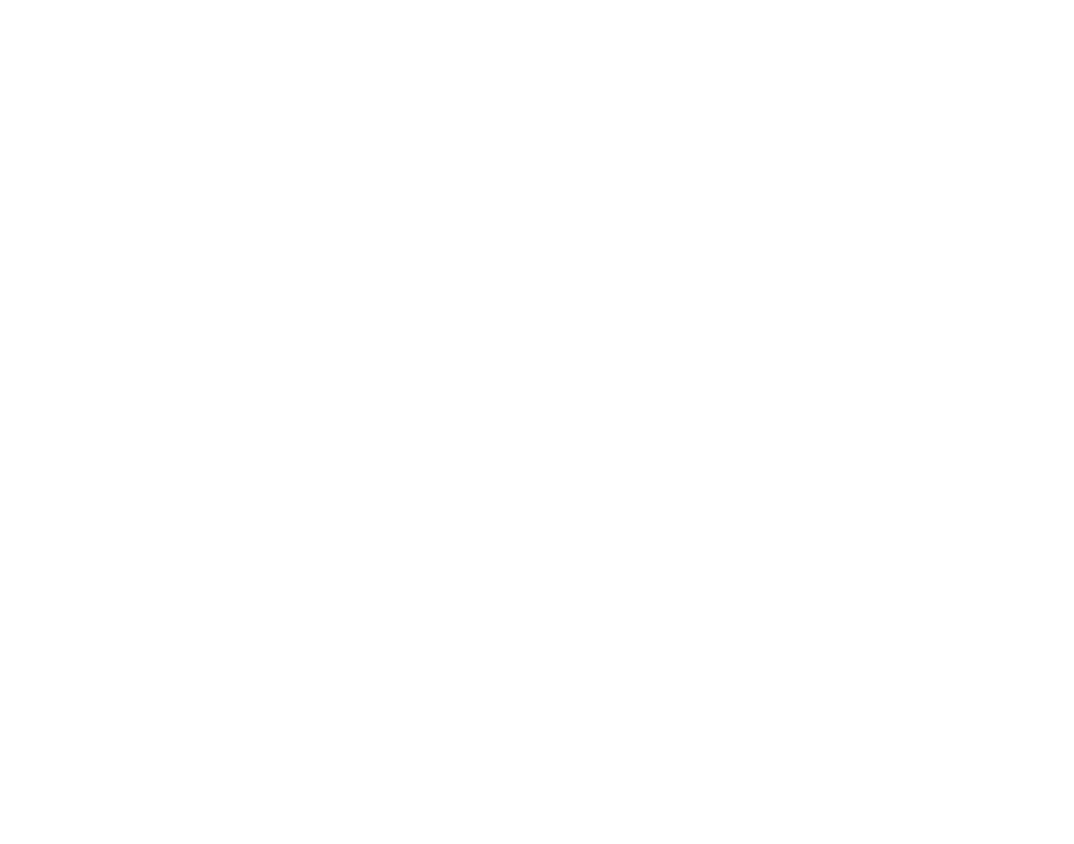
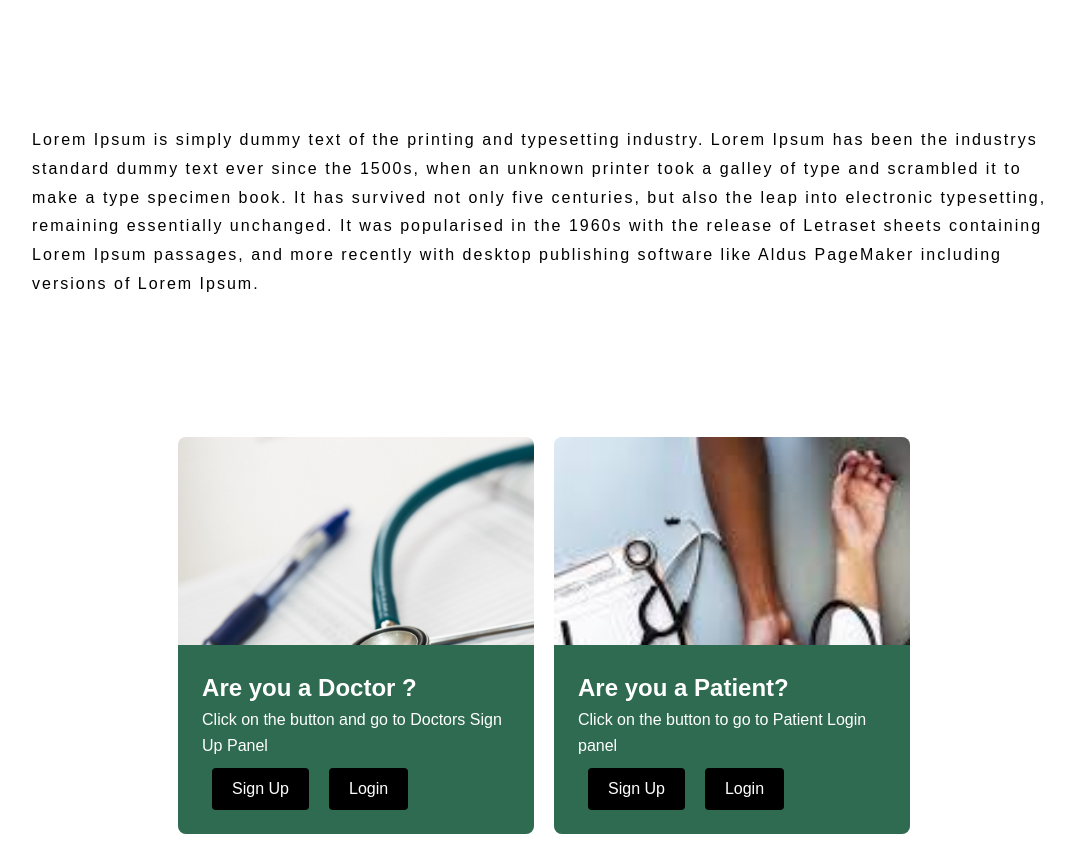
Before and after one commit to shivang10/hospital-management-app, a React (Create React App) app in the folder client/: page / in a window 1280 px wide. Shown: the part 620-1464 px from the top of the page, without its empty margins (96-1170 px from the left). Before the commit the page ends 800 px from the top, so only its background shows below. Built offline with nearby package versions, Linux system fonts and the light colour scheme.

Commit message:
ui improvements

```diff
--- a/client/src/authentication/login.tsx
+++ b/client/src/authentication/login.tsx
@@ -19,6 +19,13 @@
         password: ""
     });
 
+    const [authErrors, setAuthErrors] = useState({
+        username: "",
+        password: ""
+    });
+
+    const [isSubmit, setIsSubmit] = useState(false);
+
     const [fetchUser] = useLazyQuery(AUTH_USER);
 
     const handleChange = (event:React.ChangeEvent<HTMLInputElement>) => {
@@ -28,13 +35,33 @@
         });
     };
 
+    const validate = (authDetails:UserLoginDetailsInterface) =>{
+        const errors = {name: "", username: "", age: "", password: ""};
+        if(!authDetails.username){
+            errors.username = "Username is Required";
+        }
+        if(!authDetails.password){
+            errors.password = "Password is Required";
+        }
+        if(errors.username == "" && errors.password == ""){
+            setIsSubmit(true);
+        }
+        else{
+            setIsSubmit(false);
+        }
+        return errors;
+    };
+
     const handleLogin = () => {
+        setAuthErrors(validate(authDetails));
+        if(isSubmit){
             fetchUser({
                 variables:{
                     username: authDetails.username,
                     password: authDetails.password
                 },
             });
+        }
     };
 
     return(
@@ -54,17 +81,25 @@
                         </div>
                     </section>
                     <div>
-                        <label className="input-label">UserName</label>
+                        <label className="input-label">UserName</label><span>{authErrors.username}</span>
                         <input className="input-text-width-100" type="text" placeholder="UserName" name="username" onChange={handleChange}/>
                     </div>
                     <div>
-                        <label className="input-label">Password</label>
+                        <label className="input-label">Password</label><span>{authErrors.password}</span>
                         <input className="input-text-width-100" type="password" placeholder="Password" name="password" onChange={handleChange}/>
                     </div>
                     <div>
-                        <input className="input-checkbox" type="checkbox"/>
+                        <label className="doctor-checkbox-label">
+                            <input className="input-checkbox" type="checkbox" checked = {true} name="doctorCheckbox" onChange={handleChange}/>Doctor
+                        </label>
+
+                        <label className="patient-checkbox-label">
+                            <input className="input-checkbox" type="checkbox" checked = {false} name="patientCheckbox" onChange={handleChange}/>Patient
+                        </label>
                     </div>
+                    <div className="submit-button">
                         <button className="btn-add-16px" onClick={handleLogin}>Login</button>
+                    </div>
                 </div>
             </div>
         </div>
--- a/client/src/homepage/homepage.tsx
+++ b/client/src/homepage/homepage.tsx
@@ -3,6 +3,7 @@
 const Homepage: React.FC = () => {
     return (
         <div className="homepage">
+            <div className="homepage-left">
                 <div className="homepage-images">
                     <span id="item-1"></span>
                     <span id="item-2"></span>
@@ -20,17 +21,6 @@
                         <a href="#item-1" className="arrow-next arrow"></a>
                     </div>
                 </div>
-            <div className="homepage-doctor">
-                <div className="doctor-card">
-                    <div className="doctor-card-content">
-                        <h2 className="doctor-card-title">Are you a Doctor ?</h2>
-                        <p className="doctor-card-body">
-                            Click on the button and go to Doctors Sign Up Panel
-                        </p>
-                        <a href="#" className="doctor-card-button">Sign Up</a>
-                    </div>
-                </div>
-            </div>
                 <div className="homepage-aboutUs">
                     <h1>About US</h1>
                     <p>Lorem Ipsum is simply dummy text of the printing and typesetting industry.
@@ -43,6 +33,21 @@
                         publishing software like Aldus PageMaker including versions of Lorem
                         Ipsum.</p>
                 </div>
+            </div>
+            <div className="homepage-right">
+                <div className="homepage-doctor">
+                    <div className="doctor-card">
+                        <div className="doctor-card-content">
+                            <h2 className="doctor-card-title">Are you a Doctor ?</h2>
+                            <p className="doctor-card-body">
+                                Click on the button and go to Doctors Sign Up Panel
+                            </p>
+                            <a href="/signUp" className="card-button">Sign Up</a>
+                            <a href="/login" className="card-button">Login</a>
+                        </div>
+                    </div>
+                </div>
+
                 <div className="homepage-patient">
                     <div className="patient-card">
                         <div className="patient-card-content">
@@ -50,7 +55,9 @@
                             <p className="patient-card-body">
                                 Click on the button to go to Patient Login panel
                             </p>
-                        <a href="#" className="patient-card-button">Login In</a>
+                            <a href="/signUp" className="card-button">Sign Up</a>
+                            <a href="/login" className="card-button">Login</a>
+                        </div>
                     </div>
                 </div>
             </div>
--- a/client/src/routes/routeLinks.ts
+++ b/client/src/routes/routeLinks.ts
@@ -1,3 +1,3 @@
 export const loginRouteLink = "/login";
 export const signUpRouteLink = "/signUp";
-export const homepageRouteLink = "/homepage";
+export const homepageRouteLink = "/";
--- a/client/src/routes/routes.tsx
+++ b/client/src/routes/routes.tsx
@@ -13,7 +13,7 @@
     return (
         <Suspense fallback={<div>Loading</div>}>
             <Switch>
-                <Route path={homepageRouteLink} component={Homepage}/>
+                <Route path={homepageRouteLink} component={Homepage} exact={true}/>
                 <Route path={loginRouteLink} component={Login}/>
                 <Route path={signUpRouteLink} component={SignUp}/>
             </Switch>
--- a/client/src/styles/components/_homepage.scss
+++ b/client/src/styles/components/_homepage.scss
@@ -1,10 +1,14 @@
-.homepage {
-  display: grid;
-  grid-template-columns: 3fr 2fr;
-  grid-template-rows: 1fr 1fr;
+.homepage{
+  display: flex;
+  flex-direction: column;
   background-color: $color-white;
 }
 
+.homepage-left{
+    display: flex;
+    flex-direction: column;
+    justify-content: center;
+    align-items: center;
   .homepage-images {
     color: $color-white;
     height: 400px;
@@ -12,7 +16,6 @@
     width: 800px;
     display: block;
     margin: 50px auto;
-}
 
     .carousel-item {
       position: absolute;
@@ -24,7 +27,6 @@
       opacity: 0;
       transition: all 0.5s ease-in-out;
     }
-
     .arrow {
       border: solid black;
       border-width: 0 3px 3px 0;
@@ -46,11 +48,9 @@
       top: 50%;
       transform: translateY(-50%) rotate(-45deg);
     }
-
     [id^= "item"] {
       display: none;
     }
-
     .item-1 {
       z-index: 2;
       opacity: 1;
@@ -67,7 +67,6 @@
       background: url('../../assets/hospital-images/hospital3.jpeg');
       background-size: cover;
     }
-
     *:target ~ .item-1 {
       opacity: 0;
     }
@@ -81,62 +80,8 @@
       z-index: 3;
       opacity: 1;
     }
-
-// DOCTOR CARD
-.homepage-doctor {
-  display: grid;
-  place-items: center;
-  line-height: 1.6;
-  font-family: sans-serif;
   }
 
-.doctor-card {
-  color: $color-white;
-  background-image: url(../../assets/docImg.jpeg);
-  background-size: cover;
-  background-repeat: no-repeat;
-  padding: 13rem 0 0;
-  max-width: 40ch;
-  border-radius: .5rem;
-  overflow: hidden;
-}
-
-.doctor-card-content {
-  padding: 1.5em;
-  background: $color-theme-2;
-}
-
-.doctor-card-title {
-  position: relative;
-}
-
-.doctor-card-title::after {
-  content: "";
-  position: absolute;
-  height: 3px;
-  left: 0;
-  bottom: 0;
-  width: 100%;
-  background: $color-theme-2;
-}
-
-.doctor-card-button {
-  cursor: pointer;
-  display: inline-block;
-  text-decoration: none;
-  color: $color-grey-4;
-  background-color: $color-theme-2;
-  padding: 0.5em 1.25em;
-
-  &:hover, :focus {
-    background-color: $color-off-white-1;
-  }
-
-  border-radius: 0.25em;
-}
-
-
-//ABOUT US SECTION
   .homepage-aboutUs {
     background-color: $color-white;
     font-family: sans-serif;
@@ -153,14 +98,19 @@
     }
   }
 
-// PATIENT CARD
+}
+
+.homepage-right{
+    display: flex;
+    flex-direction: row;
+    justify-content: center;
+    align-items: center;
   .homepage-patient {
     display: grid;
     place-items: center;
     line-height: 1.6;
-  // background:$color-grey-4;
     font-family: sans-serif;
-}
+    margin: 10px;
 
     .patient-card {
       color: $color-white;
@@ -191,18 +141,76 @@
       width: 100%;
       background: $color-theme-2;
     }
+  }
 
-.patient-card-button {
+  .homepage-doctor {
+    display: grid;
+    place-items: center;
+    line-height: 1.6;
+    font-family: sans-serif;
+    margin: 10px;
+    .doctor-card {
+      color: $color-white;
+      background-image: url(../../assets/docImg.jpeg);
+      background-size: cover;
+      background-repeat: no-repeat;
+      padding: 13rem 0 0;
+      max-width: 40ch;
+      border-radius: .5rem;
+      overflow: hidden;
+    }
+
+    .doctor-card-content {
+      padding: 1.5em;
+      background: $color-theme-2;
+    }
+
+    .doctor-card-title {
+      position: relative;
+    }
+
+    .doctor-card-title::after {
+      content: "";
+      position: absolute;
+      height: 3px;
+      left: 0;
+      bottom: 0;
+      width: 100%;
+      background: $color-theme-2;
+    }
+  }
+}
+
+.card-button {
   cursor: pointer;
   display: inline-block;
   text-decoration: none;
-  color: $color-grey-4;
-  background-color: $color-theme-2;
+  color: $color-white;
+  padding: 0;
+  margin-right: 10px;
+  margin-left: 10px;
+  margin-top: 10px;
+  background-color: $color-black;
   padding: 0.5em 1.25em;
 
   &:hover, :focus {
     background-color: $color-off-white-1;
+    color: $color-black;
   }
 
   border-radius: 0.25em;
 }
+
+
+@media screen and (min-width: 1300px) {
+  .homepage {
+      flex-direction: row;
+      height: 100vh;
+  }
+  .homepage-left, .homepage-right{
+      display: flex;
+      flex-direction: column;
+      width: 50%;
+      height: auto;
+  }
+}
--- a/client/src/styles/components/_signup-login.scss
+++ b/client/src/styles/components/_signup-login.scss
@@ -48,6 +48,10 @@
     }
     .form{
         width: 328px;
+        span{
+            color: red;
+            font-size: 0.7rem;
+        }
     }
 }
 
@@ -62,3 +66,23 @@
         height: auto;
     }
 }
+.doctor-checkbox-label{
+    padding-right: 30px;
+}
+.patient-checkbox-label{
+    padding-right: 30px;
+}
+
+[type = "checkbox"]{
+    vertical-align: middle;
+    margin-right: 8px;
+}
+
+.submit-button{
+    text-align: center;
+    button{
+        width: 90%;
+        margin-top: 20px;
+        border-radius: 8px;
+    }
+}
```
Also changed, not shown: client/src/authentication/signup.tsx (+84 -4 lines). Lines whose indentation alone changed are shown as unchanged.
